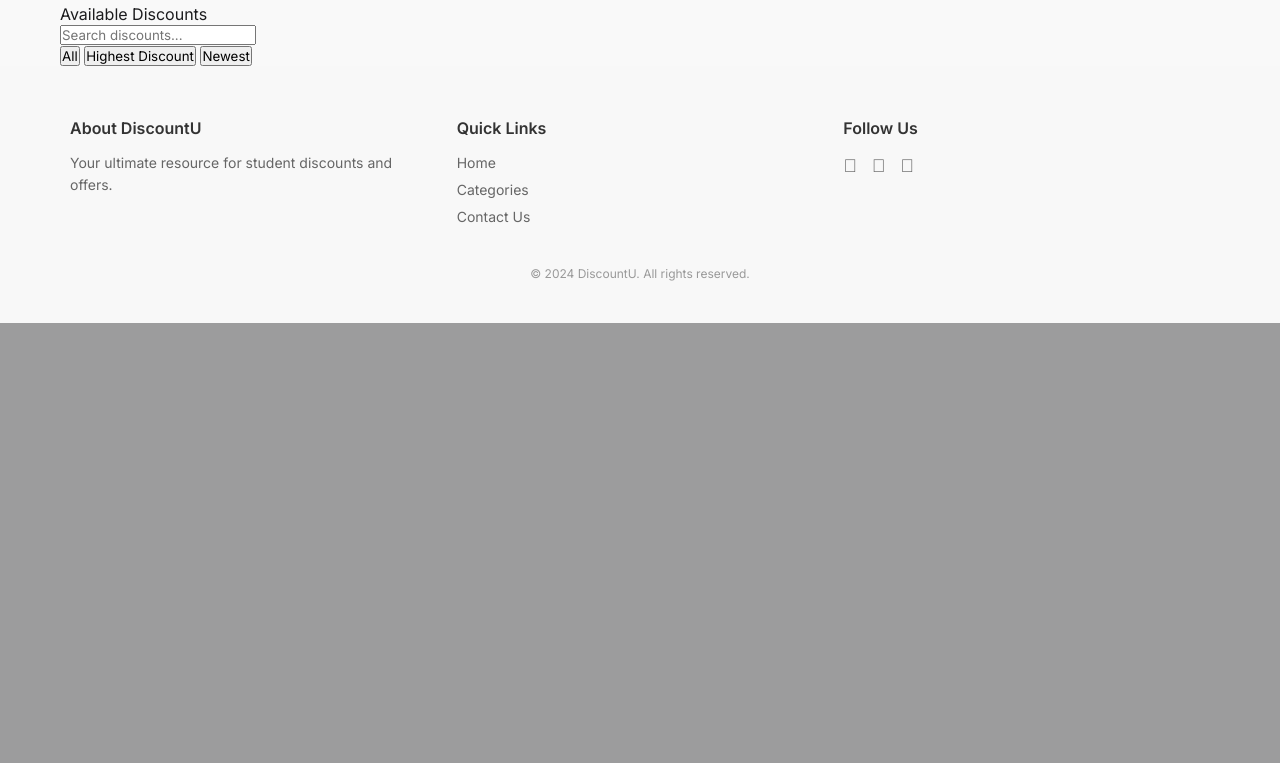
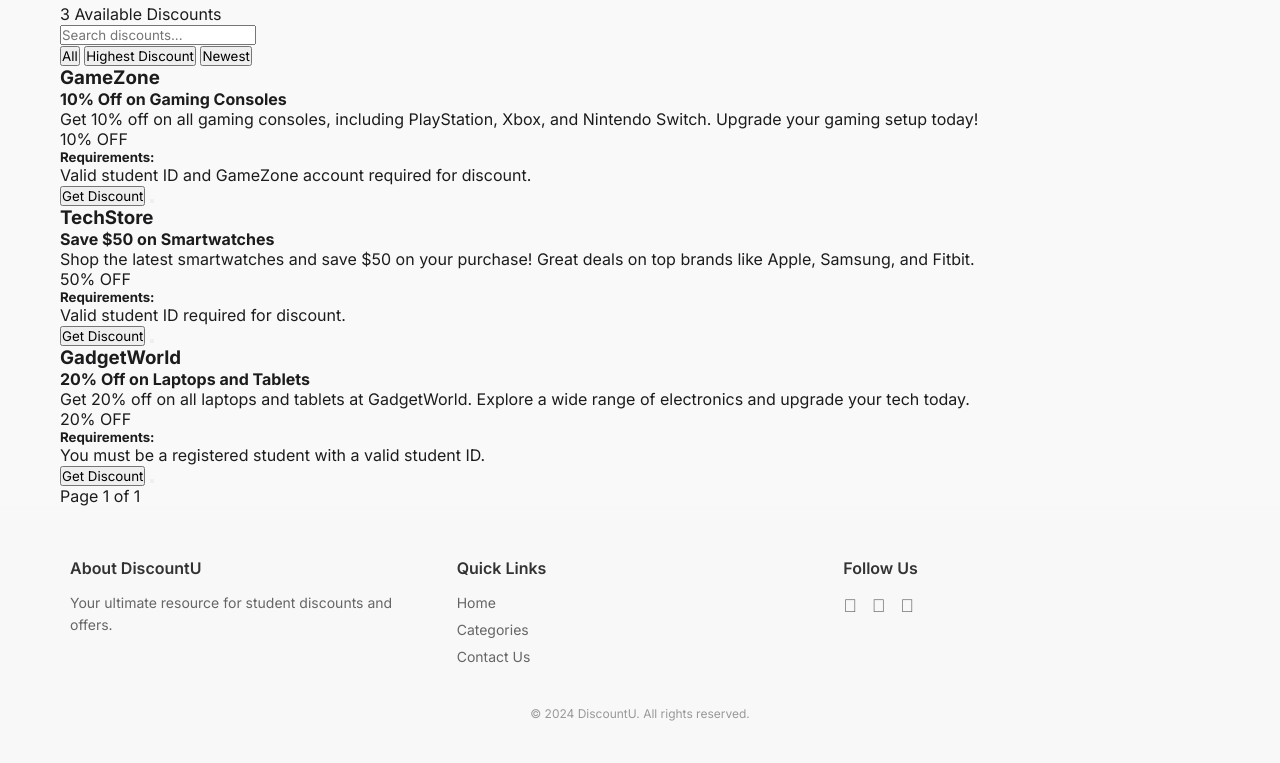
Before and after one commit to harsh-thite/DiscountU, a Django app: a page that uses student_offers/templates/category_detail.html in a window 1280 px wide. Shown: the part 990-1753 px from the top of the page. Before the commit the page ends 1313 px from the top, so only its background shows below. Run offline with Django 5.2, Linux system fonts and the light colour scheme; data comes from the database, SQL or seed files in the repository.

Commit message:
Some updates.

```diff
--- a/student_offers/templates/category_detail.html
+++ b/student_offers/templates/category_detail.html
@@ -19,7 +19,7 @@
 
         <div class="category-stats">
             <div class="stat-item">
-                <span class="stat-number">{{ discounts.count }}</span>
+                <span class="stat-number">{{ page_obj.paginator.count }}</span>
                 <span class="stat-label">Available Discounts</span>
             </div>
         </div>
@@ -40,7 +40,7 @@
 
     <!-- Discounts Grid -->
     <div class="discounts-grid">
-        {% for discount in discounts %}
+        {% for discount in page_obj %}
         <div class="discount-card">
             <div class="discount-header">
                 <h3>{{ discount.company_name }}</h3>
@@ -77,5 +77,16 @@
         </div>
         {% endfor %}
     </div>
+
+    <!-- Pagination Controls -->
+    <div class="pagination">
+        {% if page_obj.has_previous %}
+            <a href="?page={{ page_obj.previous_page_number }}" class="prev">Previous</a>
+        {% endif %}
+        <span class="current">Page {{ page_obj.number }} of {{ page_obj.paginator.num_pages }}</span>
+        {% if page_obj.has_next %}
+            <a href="?page={{ page_obj.next_page_number }}" class="next">Next</a>
+        {% endif %}
+    </div>
 </div>
 {% endblock %}
--- a/student_offers/views.py
+++ b/student_offers/views.py
@@ -168,15 +168,25 @@ def category_list(request):
     })
 
 
+from django.shortcuts import render, get_object_or_404
+from django.core.paginator import Paginator
+from django.utils import timezone
+from .models import Category, Discount, UserBookmark
+
 def category_detail(request, slug):
+    # Fetch the category by slug
     category = get_object_or_404(Category, slug=slug, is_active=True)
 
+    # Fetch active discounts within the category
     discounts = category.discounts.filter(
         status='active',
         valid_until__gt=timezone.now()
     ).select_related('category')
 
-    # Get user's bookmarked discounts if authenticated
+    # Debugging print to verify discounts
+    print(f"Discounts for category '{category.name}':", discounts)
+
+    # Track bookmarked discounts for authenticated users
     bookmarked_discounts = set()
     if request.user.is_authenticated:
         bookmarked_discounts = set(
@@ -186,10 +196,12 @@ def category_detail(request, slug):
             ).values_list('discount_id', flat=True)
         )
 
-    paginator = Paginator(discounts, 9)
+    # Set up pagination
+    paginator = Paginator(discounts, 9)  # Show 9 discounts per page
     page_number = request.GET.get('page')
     page_obj = paginator.get_page(page_number)
 
+    # Render the template with the paginated discounts
     return render(request, 'category_detail.html', {
         'category': category,
         'page_obj': page_obj,
```
